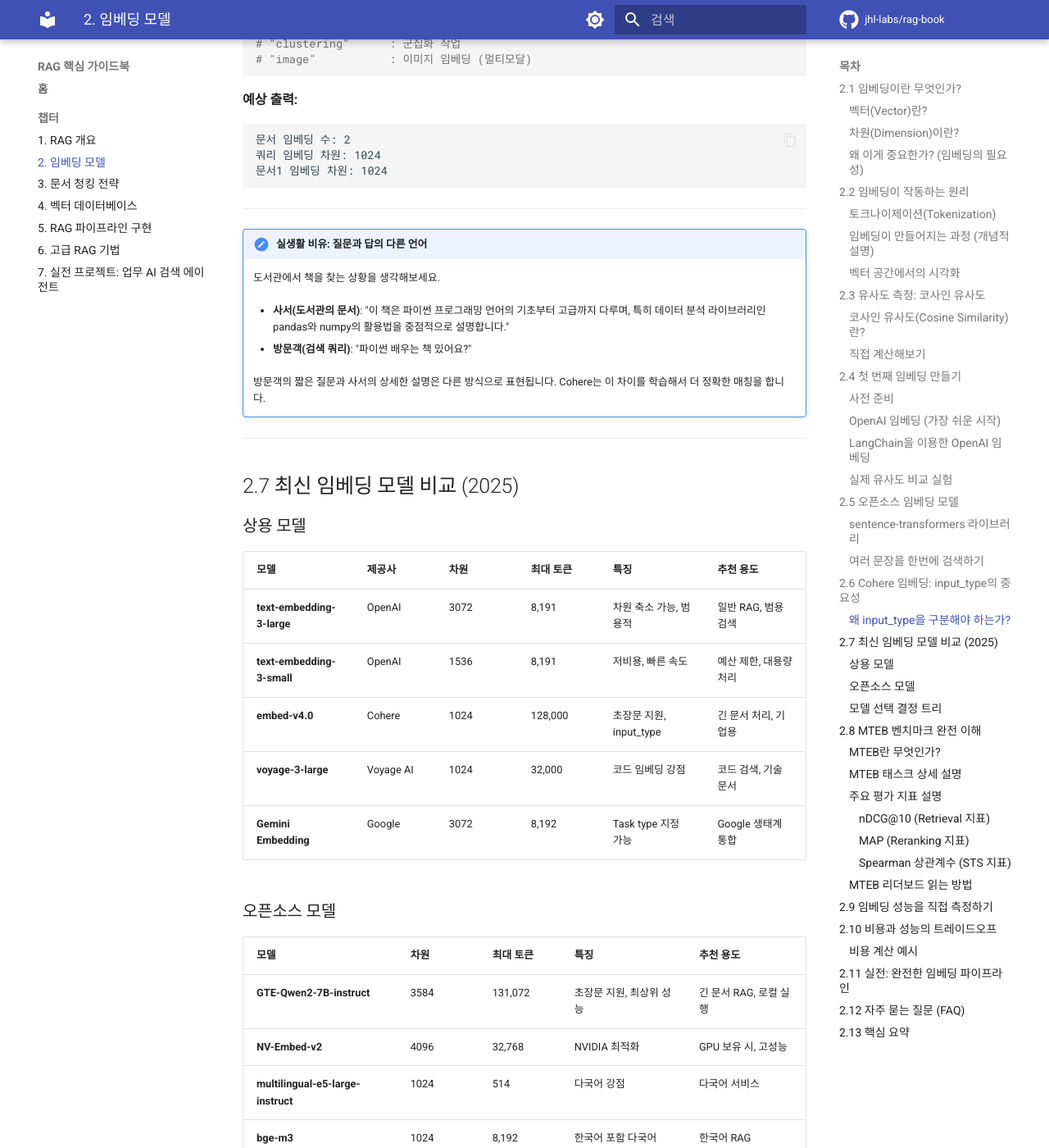
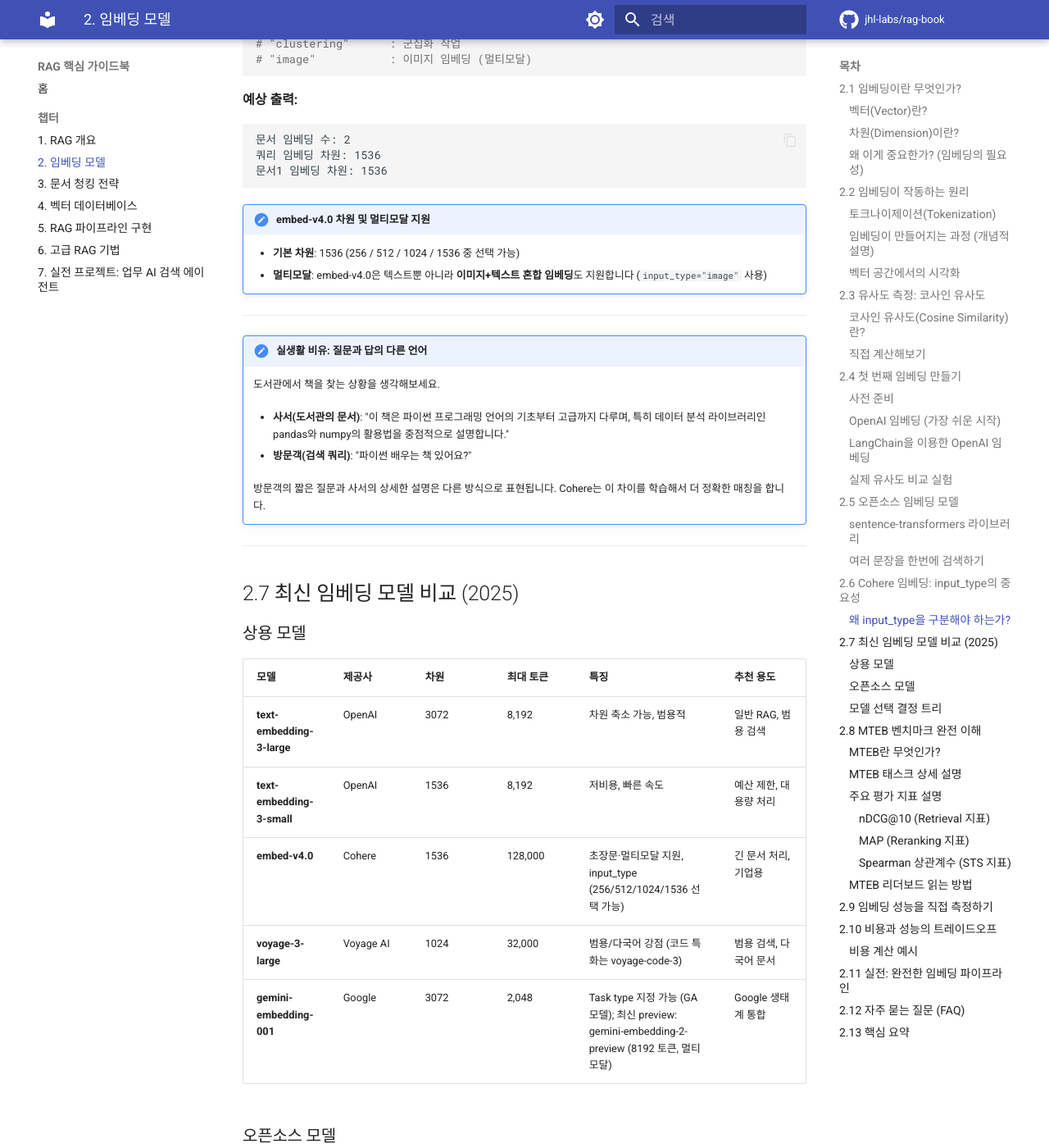
Before and after one commit to jhl-labs/rag-book, an MkDocs documentation site: the page built from docs/chapters/02-embedding-models.md, in a window 1280 px wide and 1400 px high, scrolled down 13154 px. Shown: the whole window at 82% size. Built offline with MkDocs 1.6.1 and Material for MkDocs 9.7.7, drawn with Linux system fonts in a browser that asks for light colours; comment, search, counter and statistics services are not loaded; some of the changed text lies outside the part shown.

Commit message:
docs: 02-embedding-models 정보 정확성 수정 (7개 항목)
- Cohere embed-v4.0 기본 차원 1024 → 1536, 지원 차원(256/512/1024/1536) 명시
- embed-v4.0 이미지+텍스트 멀티모달 임베딩 지원 노트 추가
- GTE-Qwen2-7B-instruct 최대 토큰 131,072 → 32,768 (비교표 및 FAQ 동시 수정)
- Google Gemini 모델명 → gemini-embedding-001 (GA), 최대 토큰 2,048 수정, gemini-embedding-2-preview(8192 토큰, 멀티모달) 언급 추가
- voyage-3-large 설명 "코드 임베딩 강점" → "범용/다국어 강점", voyage-code-3 별도 명시
- OpenAI 최대 토큰 8,191 → 8,192 (토크나이제이션 설명 포함)
- 결정 트리 및 핵심 요약 섹션에도 동일 변경 사항 반영

Co-Authored-By: Claude Sonnet 4.6 <noreply@anthropic.com>

````diff
--- a/docs/chapters/02-embedding-models.md
+++ b/docs/chapters/02-embedding-models.md
@@ -103,7 +103,7 @@
 
     토큰은 단어일 수도, 단어의 일부일 수도, 구두점일 수도 있습니다.
     **최대 토큰** 수는 모델이 한 번에 처리할 수 있는 텍스트의 길이를 의미합니다.
-    예: 최대 8,191 토큰 ≈ 약 6,000~8,000 단어 ≈ 약 20~30페이지 분량
+    예: 최대 8,192 토큰 ≈ 약 6,000~8,000 단어 ≈ 약 20~30페이지 분량
 
 ---
 
@@ -660,8 +660,8 @@ doc_vectors = doc_response.embeddings.float
 query_vector = query_response.embeddings.float[0]
 
 print(f"문서 임베딩 수: {len(doc_vectors)}")          # 2
-print(f"쿼리 임베딩 차원: {len(query_vector)}")        # 1024
-print(f"문서1 임베딩 차원: {len(doc_vectors[0])}")     # 1024
+print(f"쿼리 임베딩 차원: {len(query_vector)}")        # 1536
+print(f"문서1 임베딩 차원: {len(doc_vectors[0])}")     # 1536
 
 # 다른 input_type 옵션들:
 # "classification"  : 텍스트 분류 작업
@@ -672,9 +672,13 @@ print(f"문서1 임베딩 차원: {len(doc_vectors[0])}")     # 1024
 **예상 출력:**
 ```
 문서 임베딩 수: 2
-쿼리 임베딩 차원: 1024
-문서1 임베딩 차원: 1024
+쿼리 임베딩 차원: 1536
+문서1 임베딩 차원: 1536
 ```
+
+!!! note "embed-v4.0 차원 및 멀티모달 지원"
+    - **기본 차원**: 1536 (256 / 512 / 1024 / 1536 중 선택 가능)
+    - **멀티모달**: embed-v4.0은 텍스트뿐 아니라 **이미지+텍스트 혼합 임베딩**도 지원합니다 (`input_type="image"` 사용)
 
 ---
 
@@ -695,17 +699,17 @@ print(f"문서1 임베딩 차원: {len(doc_vectors[0])}")     # 1024
 
 | 모델 | 제공사 | 차원 | 최대 토큰 | 특징 | 추천 용도 |
 |------|--------|------|-----------|------|-----------|
-| **text-embedding-3-large** | OpenAI | 3072 | 8,191 | 차원 축소 가능, 범용적 | 일반 RAG, 범용 검색 |
-| **text-embedding-3-small** | OpenAI | 1536 | 8,191 | 저비용, 빠른 속도 | 예산 제한, 대용량 처리 |
-| **embed-v4.0** | Cohere | 1024 | 128,000 | 초장문 지원, input_type | 긴 문서 처리, 기업용 |
-| **voyage-3-large** | Voyage AI | 1024 | 32,000 | 코드 임베딩 강점 | 코드 검색, 기술 문서 |
-| **Gemini Embedding** | Google | 3072 | 8,192 | Task type 지정 가능 | Google 생태계 통합 |
+| **text-embedding-3-large** | OpenAI | 3072 | 8,192 | 차원 축소 가능, 범용적 | 일반 RAG, 범용 검색 |
+| **text-embedding-3-small** | OpenAI | 1536 | 8,192 | 저비용, 빠른 속도 | 예산 제한, 대용량 처리 |
+| **embed-v4.0** | Cohere | 1536 | 128,000 | 초장문·멀티모달 지원, input_type (256/512/1024/1536 선택 가능) | 긴 문서 처리, 기업용 |
+| **voyage-3-large** | Voyage AI | 1024 | 32,000 | 범용/다국어 강점 (코드 특화는 voyage-code-3) | 범용 검색, 다국어 문서 |
+| **gemini-embedding-001** | Google | 3072 | 2,048 | Task type 지정 가능 (GA 모델); 최신 preview: gemini-embedding-2-preview (8192 토큰, 멀티모달) | Google 생태계 통합 |
 
 ### 오픈소스 모델
 
 | 모델 | 차원 | 최대 토큰 | 특징 | 추천 용도 |
 |------|------|-----------|------|-----------|
-| **GTE-Qwen2-7B-instruct** | 3584 | 131,072 | 초장문 지원, 최상위 성능 | 긴 문서 RAG, 로컬 실행 |
+| **GTE-Qwen2-7B-instruct** | 3584 | 32,768 | 초장문 지원, 최상위 성능 | 긴 문서 RAG, 로컬 실행 |
 | **NV-Embed-v2** | 4096 | 32,768 | NVIDIA 최적화 | GPU 보유 시, 고성능 |
 | **multilingual-e5-large-instruct** | 1024 | 514 | 다국어 강점 | 다국어 서비스 |
 | **bge-m3** | 1024 | 8,192 | 한국어 포함 다국어 | 한국어 RAG |
@@ -741,9 +745,9 @@ print(f"문서1 임베딩 차원: {len(doc_vectors[0])}")     # 1024
      │
      ├─ 매우 긴 문서(128K 토큰) → Cohere embed-v4.0
      │
-     ├─ 코드/기술 문서 검색 → Voyage voyage-3-large
+     ├─ 범용/다국어 검색 → Voyage voyage-3-large (코드 특화: voyage-code-3)
      │
-     └─ Google Cloud 사용 중 → Gemini Embedding
+     └─ Google Cloud 사용 중 → gemini-embedding-001
 ```
 
 ---
@@ -1344,7 +1348,7 @@ if __name__ == "__main__":
 
     **모델 선택 기준**
 
-    4. **상용**: OpenAI(범용/가성비), Cohere(장문 128K), Voyage(코드)
+    4. **상용**: OpenAI(범용/가성비), Cohere(장문 128K), Voyage(범용/다국어, 코드 특화는 voyage-code-3)
     5. **오픈소스**: bge-m3(한국어 다국어), GTE-Qwen2(장문), nomic(경량)
     6. RAG에선 **MTEB Retrieval 점수**가 핵심 지표
 
````
Also changed, not shown: other parts of docs/chapters/02-embedding-models.md (+1 -1 lines).
